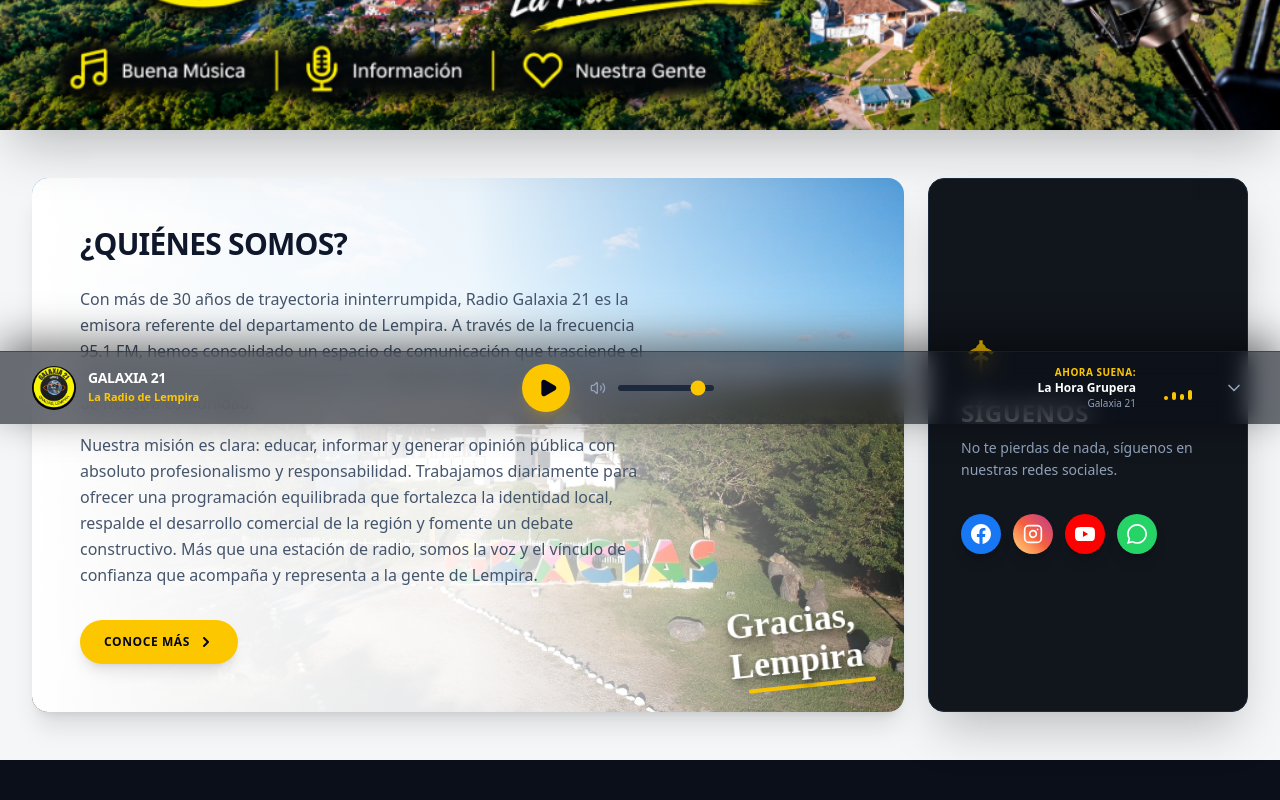
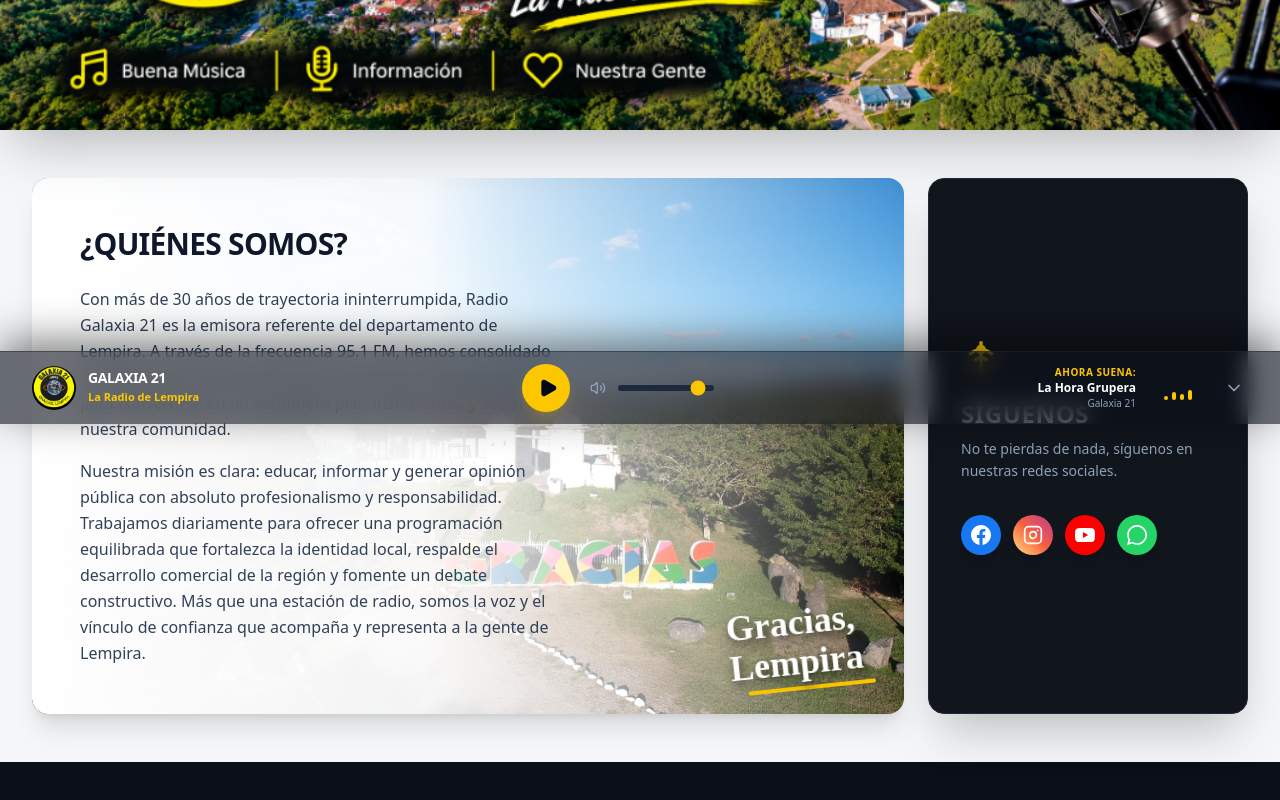
Before and after one commit to davyjohan-pixel/galaxia21, a Next.js app: page / in a window 1280 px wide. Shown: the part 376-1176 px from the top of the page. Built offline with nearby package versions, Linux system fonts and the light colour scheme.

Commit message:
Remove 'Conoce Más' button and improve background image visibility in About section

```diff
--- a/src/components/AboutSection.tsx
+++ b/src/components/AboutSection.tsx
@@ -20,29 +20,27 @@ export const AboutSection: React.FC = () => {
              />
           </div>
 
-          {/* Gradient Overlay (White on left fading into transparent) */}
-          <div className="absolute inset-0 bg-gradient-to-r from-white via-white/95 to-transparent sm:via-white/90 sm:to-white/10" />
+          {/* Gradient Overlay (Solid white on left fading sharply to transparent on right) */}
+          <div
+            className="absolute inset-0"
+            style={{
+              background: "linear-gradient(to right, rgba(255,255,255,1) 0%, rgba(255,255,255,0.95) 45%, rgba(255,255,255,0) 100%)"
+            }}
+          />
 
           {/* Content */}
-          <div className="relative z-10 p-6 sm:p-10 lg:p-12 max-w-2xl h-full flex flex-col justify-center">
+          <div className="relative z-10 p-6 sm:p-10 lg:p-12 max-w-xl h-full flex flex-col justify-center">
             <h2 className="text-2xl sm:text-3xl font-black text-slate-900 uppercase mb-4 sm:mb-6 tracking-tight">
               ¿Quiénes Somos?
             </h2>
 
-            <div className="space-y-4 text-slate-600 font-medium text-sm sm:text-base leading-relaxed">
+            <div className="space-y-4 text-slate-700 font-medium text-sm sm:text-base leading-relaxed">
               <p>
                 Con más de 30 años de trayectoria ininterrumpida, Radio Galaxia 21 es la emisora referente del departamento de Lempira. A través de la frecuencia 95.1 FM, hemos consolidado un espacio de comunicación que trasciende el entretenimiento para convertirse en un verdadero pilar institucional y social de nuestra comunidad.
               </p>
               <p>
                 Nuestra misión es clara: educar, informar y generar opinión pública con absoluto profesionalismo y responsabilidad. Trabajamos diariamente para ofrecer una programación equilibrada que fortalezca la identidad local, respalde el desarrollo comercial de la región y fomente un debate constructivo. Más que una estación de radio, somos la voz y el vínculo de confianza que acompaña y representa a la gente de Lempira.
               </p>
-            </div>
-
-            <div className="mt-8">
-              <button className="bg-yellow-400 hover:bg-yellow-300 text-slate-950 font-black uppercase tracking-wider text-xs px-6 py-3.5 rounded-full flex items-center gap-2 transition-transform hover:scale-105 shadow-lg hover:shadow-xl active:scale-95">
-                Conoce Más
-                <ChevronRight className="w-4 h-4 stroke-[3]" />
-              </button>
             </div>
           </div>
 
```
